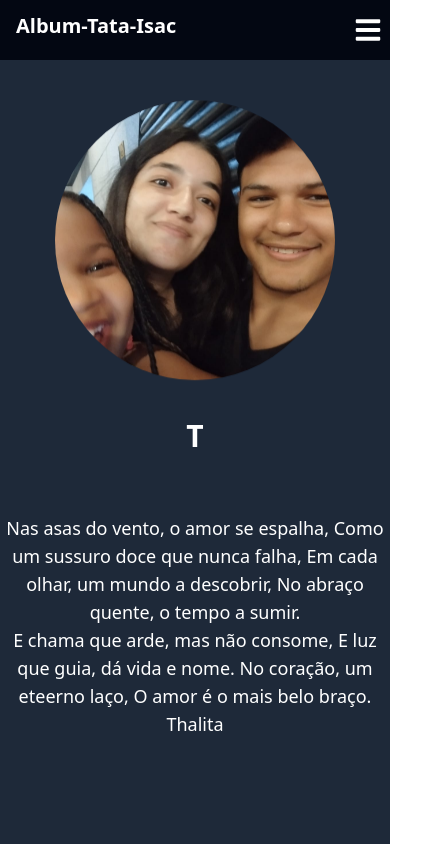
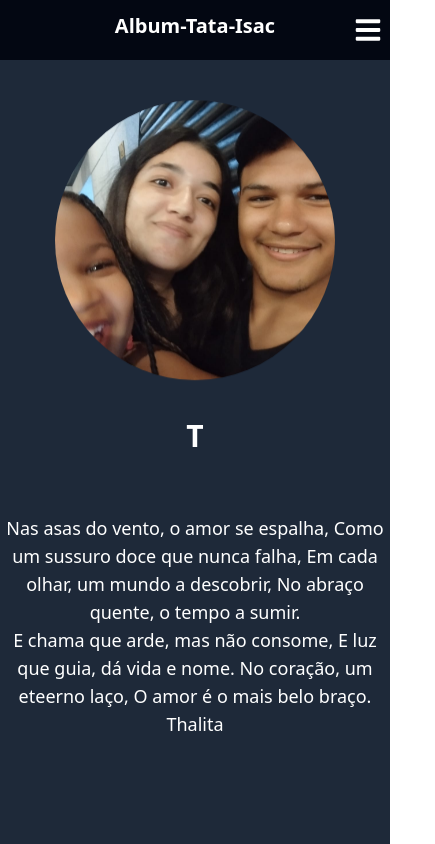
Before and after one commit to IsacJunio/album-tata-ij-react, a React (Vite) app: page / in a window 390 px wide. Shown: the top 844 px of the page, 435 px wide, since content can reach past the window. Built offline with nearby package versions, Linux system fonts and the light colour scheme.

Commit message:
Style: modfy style

```diff
--- a/index.html
+++ b/index.html
@@ -2,7 +2,9 @@
 <html lang="pt-BR">
   <head>
     <meta charset="UTF-8" />
+    <!-- ...existing code... -->
     <meta name="viewport" content="width=device-width, initial-scale=1.0" />
+    <!-- ...existing code... -->
     <title>Album Tata Isac</title>
   </head>
   <body>
--- a/src/components/Carrossel/Carrossel.tsx
+++ b/src/components/Carrossel/Carrossel.tsx
@@ -16,7 +16,7 @@ const Carrossel = () => {
 
   return (
     <div className="flex flex-col items-center justify-center w-full">
-      <div className="relative w-120 h-120 sm:w-80 sm:h-80 md:w-[500px] md:h-[500px] lg:w-[700px] lg:h-[700px] flex items-center justify-center">
+      <div className="relative w-full max-w-[500px] aspect-square flex items-center justify-center mx-auto">
         <img
           src={images[index]}
           alt={`slide-${index}`}
--- a/src/components/Header/Header.tsx
+++ b/src/components/Header/Header.tsx
@@ -5,7 +5,7 @@ const Header = () => {
   const [menuOpen, setMenuOpen] = useState(false);
 
   return (
-    <div className="flex flex-col md:flex-row jitems-center justify-between bg-gray-950 text-white font px-4 py-3 fixed w-full z-10">
+    <div className="flex flex-col md:flex-row items-center justify-between bg-gray-950 text-white px-4 py-3 fixed w-full z-10">
       <div className="text-xl font-bold mb-2 md:mb-0">Album-Tata-Isac</div>
 
       <button
@@ -18,11 +18,11 @@ const Header = () => {
 
       <nav
         className={`
-          flex-col gap-4 absolute top-full left-0 w-full bg-gray-950 px-4 py-4
-          md:static md:flex md:flex-row md:items-center md:gap-4 md:w-auto md:bg-transparent md:p-0
-          transition-all duration-300
-          ${menuOpen ? "flex" : "hidden"} md:flex
-        `}
+      flex-col gap-4 absolute top-full left-0 right-0 w-full bg-gray-950 px-4 py-4
+      md:static md:flex md:flex-row md:items-center md:gap-4 md:w-auto md:bg-transparent md:p-0
+      transition-all duration-300
+      ${menuOpen ? "flex" : "hidden"} md:flex
+    `}
       >
         <a
           href="#hero"
```
